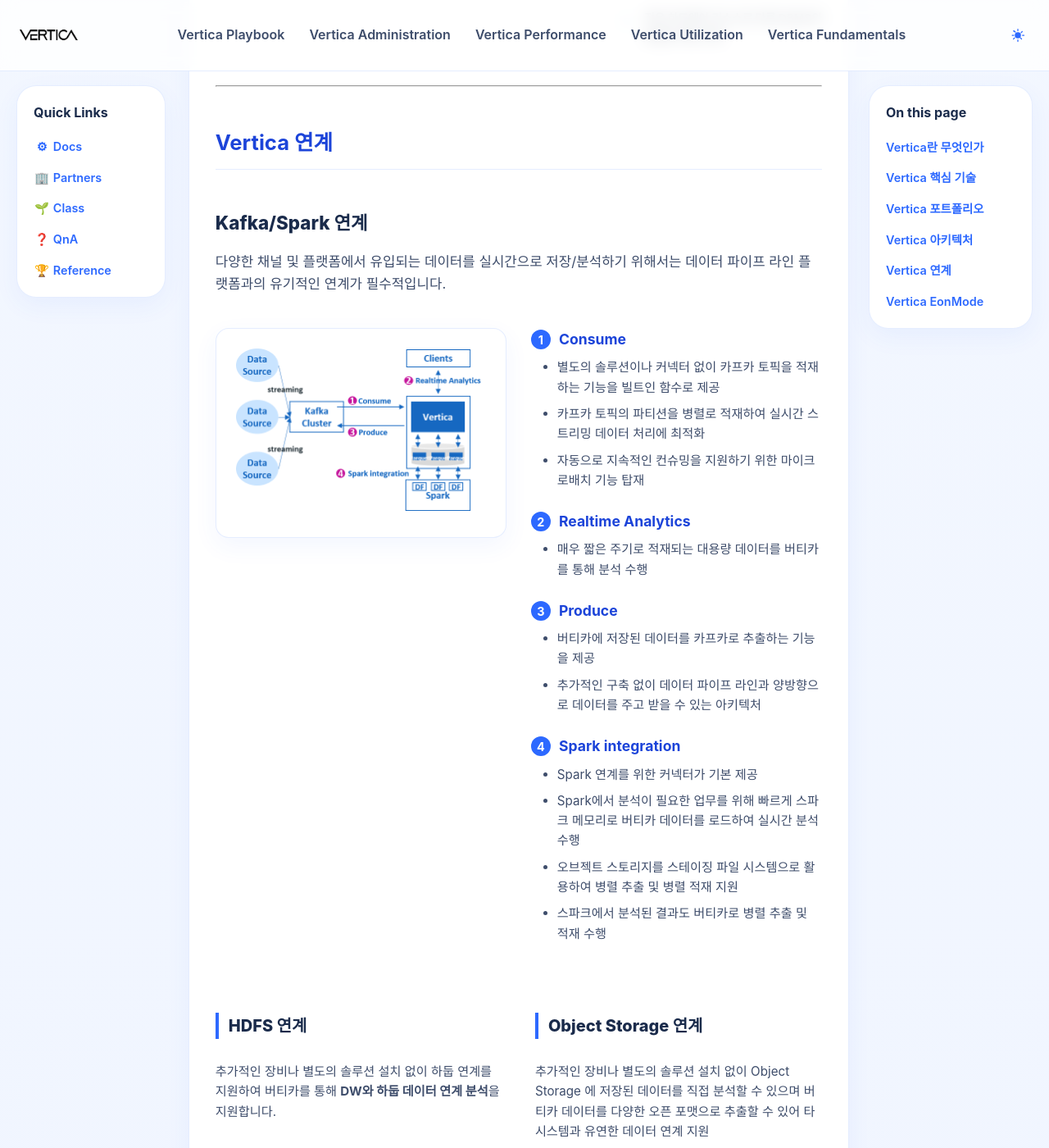
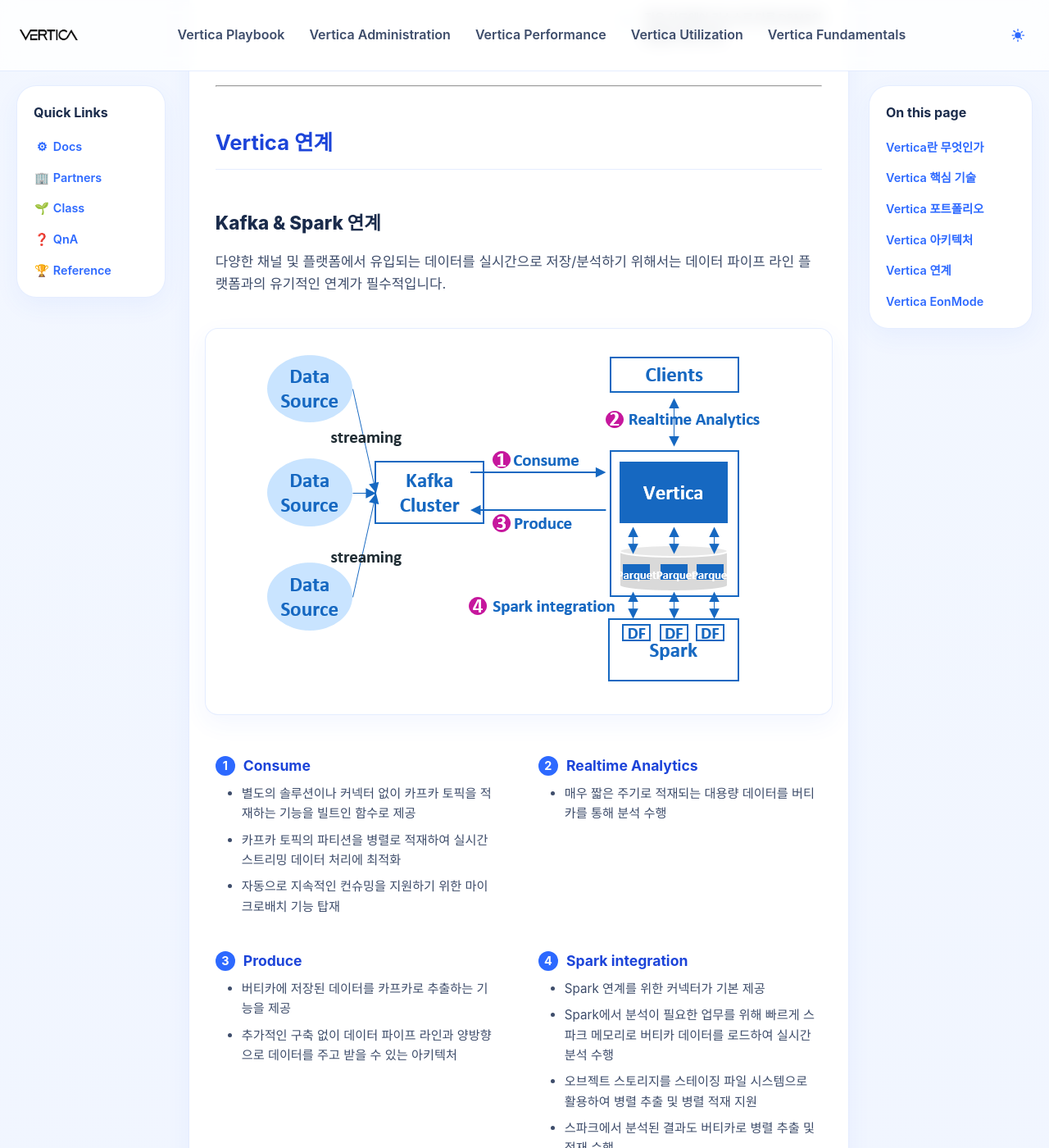
Before and after one commit to JIN0326/vertica_blog, a Jekyll site: the page built from 01playbook.md, in a window 1280 px wide and 1400 px high, scrolled down 4440 px. Shown: the whole window at 82% size. Built offline with Jekyll 4.4.1, drawn with Linux system fonts in a browser that asks for light colours.

Commit message:
Update blog content and styling

```diff
--- a/01playbook.md
+++ b/01playbook.md
@@ -259,7 +259,7 @@
 
 <div class="integration-section" markdown="1">
   <div class="integration-subsection">
-    <h3 class="integration-subsection__title">Kafka/Spark 연계</h3>
+    <h3 class="integration-subsection__title">Kafka & Spark 연계</h3>
     <p class="integration-subsection__description">
       다양한 채널 및 플랫폼에서 유입되는 데이터를 실시간으로 저장/분석하기 위해서는 데이터 파이프 라인 플랫폼과의 유기적인 연계가 필수적입니다.
     </p>
--- a/assets/css/style.css
+++ b/assets/css/style.css
@@ -919,19 +919,21 @@
 
 /* Kafka-specific layout */
 .kafka-layout {
-  display: grid;
-  grid-template-columns: repeat(auto-fit, minmax(320px, 1fr));
-  gap: 30px;
-  align-items: start;
+  display: flex;
+  flex-direction: column;
+  align-items: center;
+  gap: 3rem;
 }
 
 .kafka-layout__image-wrapper {
   background: var(--surface);
   border: 1px solid var(--border-color);
   border-radius: 16px;
-  padding: 1.5rem;
+  padding: 2rem;
   text-align: center;
   box-shadow: var(--shadow);
+  width: 100%;
+  max-width: 700px; /* 이미지 컨테이너 최대 너비 설정 */
 }
 
 .kafka-layout__image-wrapper img {
@@ -940,9 +942,10 @@
 }
 
 .kafka-steps {
-  display: flex;
-  flex-direction: column;
-  gap: 1.5rem;
+  display: grid;
+  grid-template-columns: 1fr 1fr; /* 2x2 그리드 레이아웃 */
+  gap: 2.5rem 3rem; /* 행/열 간격 조정 */
+  width: 100%;
 }
 
 .kafka-step__title {
@@ -982,6 +985,12 @@
 }
 .kafka-step__list li:last-child {
   margin-bottom: 0;
+}
+
+@media (max-width: 768px) {
+  .kafka-steps {
+    grid-template-columns: 1fr; /* 모바일에서는 1열로 변경 */
+  }
 }
 
 /* HDFS/Object Storage Cards */
```
